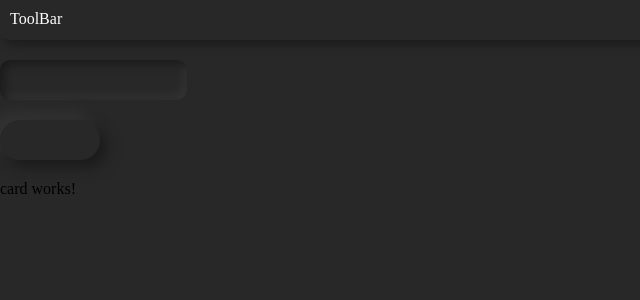
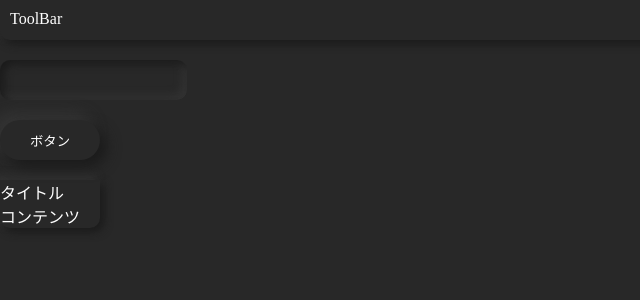
Before and after one commit to Soyukke/NeuFolio, an Angular app: page / in a window 1280 px wide. Shown: the top 300 px of the page, without its empty margins (0-640 px from the left). Built offline with nearby package versions, Linux system fonts and the light colour scheme.

Commit message:
add card

```diff
--- a/package.json
+++ b/package.json
@@ -3,7 +3,7 @@
   "version": "0.0.0",
   "scripts": {
     "ng": "ng",
-    "start": "ng serve",
+    "start": "ng serve --open",
     "build": "ng build",
     "test": "ng test",
     "lint": "ng lint",
--- a/src/app/app.component.html
+++ b/src/app/app.component.html
@@ -2,5 +2,5 @@
 <div>
   <neu-input></neu-input>
 </div>
-<neu-button>ボタン</neu-button>
-<neu-card></neu-card>
+<neu-button text="ボタン"></neu-button>
+<neu-card title="タイトル" content="コンテンツ"></neu-card>
--- a/src/app/app.component.scss
+++ b/src/app/app.component.scss
@@ -6,3 +6,9 @@ neu-toolbar {
 div {
   margin-bottom: 20px;
 }
+
+neu-card {
+  width: min-content;
+  display: block;
+  margin-top: 20px;
+}
--- a/src/app/button/button.component.html
+++ b/src/app/button/button.component.html
@@ -1 +1 @@
-<button></button>
+<button>{{text}}</button>
--- a/src/app/button/button.component.ts
+++ b/src/app/button/button.component.ts
@@ -1,4 +1,4 @@
-import { Component, OnInit } from '@angular/core';
+import { Component, Input, OnInit } from '@angular/core';
 
 @Component({
   selector: 'neu-button',
@@ -6,7 +6,7 @@ import { Component, OnInit } from '@angular/core';
   styleUrls: ['./button.component.scss']
 })
 export class ButtonComponent implements OnInit {
-
+  @Input() text;
   constructor() { }
 
   ngOnInit(): void {
--- a/src/app/card/card.component.html
+++ b/src/app/card/card.component.html
@@ -1 +1,4 @@
-<p>card works!</p>
+<div class="card">
+    <div class="title">{{title}}</div>
+    <div class="content">{{content}}</div>
+</div>
--- a/src/app/card/card.component.scss
+++ b/src/app/card/card.component.scss
@@ -0,0 +1,11 @@
+$bgColor: rgb(40, 40, 40);
+
+.card {
+  min-width: 100px;
+  min-height: 40px;
+  background-color: $bgColor;
+  border-radius: 0px 0px 10px 10px;
+  background: $bgColor;
+  box-shadow:  4px 4px 8px darken($bgColor, 5%), -4px -4px 8px lighten($bgColor, 5%);
+  color: white;
+}
--- a/src/app/card/card.component.ts
+++ b/src/app/card/card.component.ts
@@ -1,4 +1,4 @@
-import { Component, OnInit } from '@angular/core';
+import { Component, Input, OnInit } from '@angular/core';
 
 @Component({
   selector: 'neu-card',
@@ -6,7 +6,8 @@ import { Component, OnInit } from '@angular/core';
   styleUrls: ['./card.component.scss']
 })
 export class CardComponent implements OnInit {
-
+  @Input() title;
+  @Input() content;
   constructor() { }
 
   ngOnInit(): void {
```
